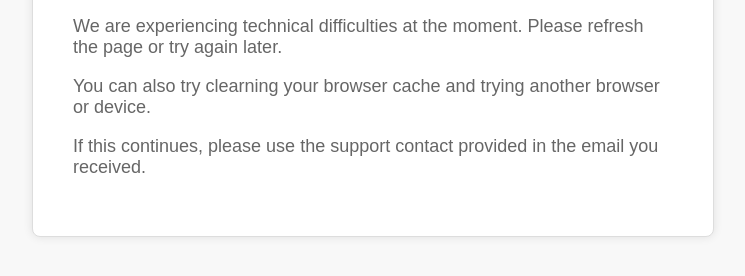
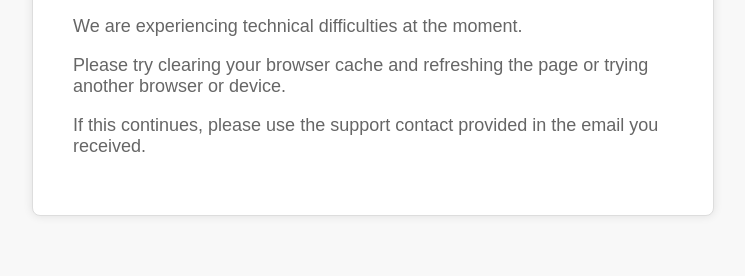
Before and after one commit to arlsystem-uoft/error-page, a plain HTML site: page index.html in a window 1280 px wide. Shown: the part 250-526 px from the top of the page, without its empty margins (267-1012 px from the left). Drawn offline with Linux system fonts and the light colour scheme.

Commit message:
Update index.html

```diff
--- a/index.html
+++ b/index.html
@@ -39,8 +39,8 @@
     <div class="container">
         <img src=https://raw.githubusercontent.com/arlsystem-uoft/error-page/main/U-of-T-logo.png alt="University of Toronto Logo">
         <h1>Academic Reference Submission Form</h1>
-        <p>We are experiencing technical difficulties at the moment. Please refresh the page or try again later.</p>
-		<p>You can also try clearning your browser cache and trying another browser or device.</p>
+        <p>We are experiencing technical difficulties at the moment. </p>
+		<p>Please try clearing your browser cache and refreshing the page or trying another browser or device.</p>
 		<p>If this continues, please use the support contact provided in the email you received.</p>
     </div>
 </body>
```
